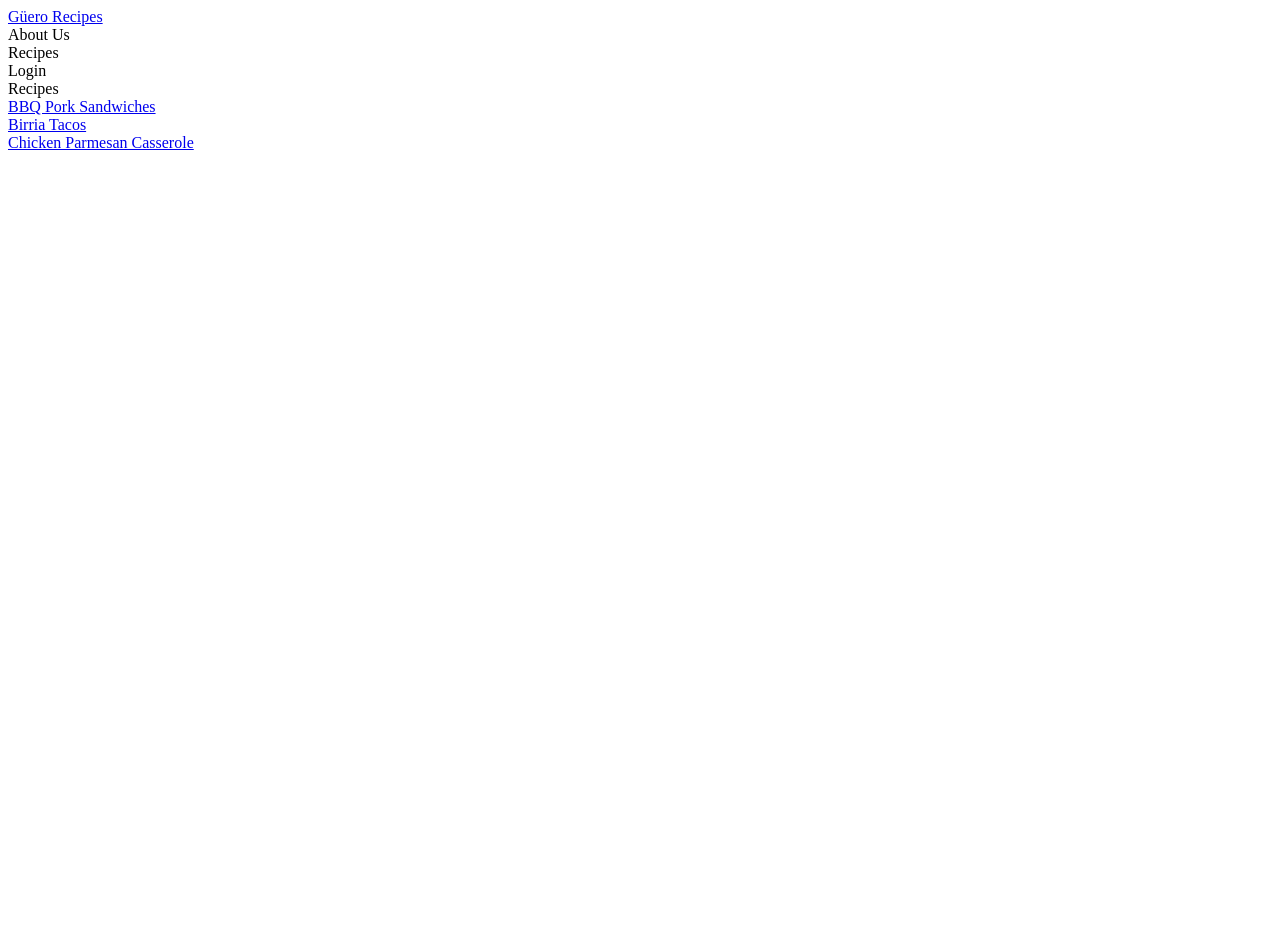
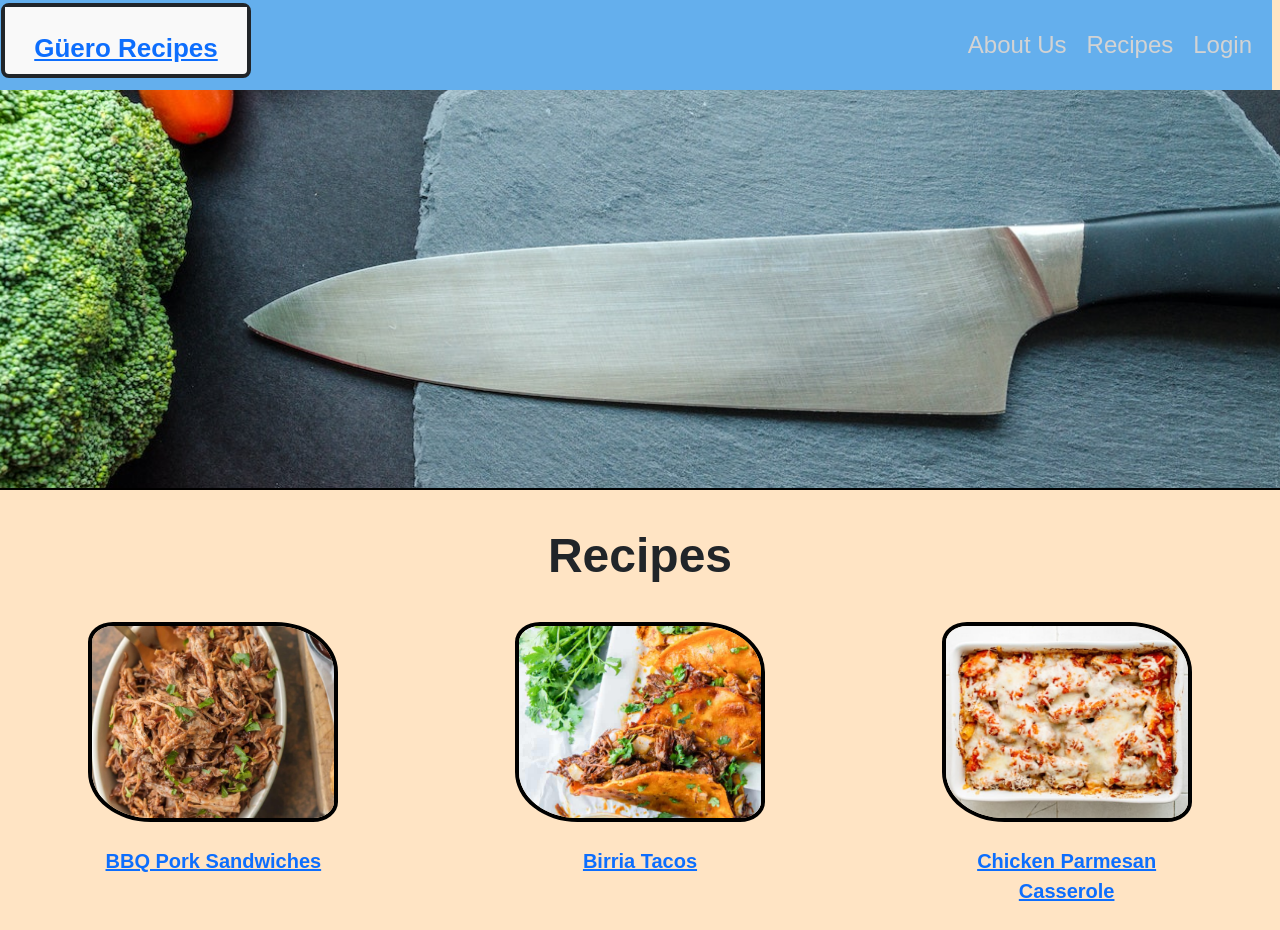
Before and after one commit to mkm02/startup, a plain HTML site: page index.html in a window 1280 px wide. Before the commit the page ends 800 px from the top, so only its background shows below. Drawn offline with nearby package versions, Linux system fonts and the light colour scheme.

Commit message:
Add headers, images, and Bootstrap CDN link to each page

```diff
--- a/index.html
+++ b/index.html
@@ -1,15 +1,25 @@
 <!DOCTYPE html>
 <html lang="en">
   <head>
-    <meta charset="utf-8">
+    <meta charset="utf-8"/>
+    <meta name="viewport" content="width=device-width, initial-scale=1.0" />
     <title>Güero Recipes</title>
+
+    <link rel="stylesheet" href="styles.css"/>
+    <!-- Bootstrap CSS framework -->
+    <link
+      href="https://cdn.jsdelivr.net/npm/bootstrap@5.2.3/dist/css/bootstrap.min.css"
+      rel="stylesheet"
+      crossorigin="anonymous"
+    />
+
   </head>
   <body>
     <header>
       <div class="menubar">
         <div class="logo">
           <a href="index.html">
-            <div id = "logotext">Güero Recipes</div>
+            <div id="logotext">Güero Recipes</div>
           </a>
         </div>
 
@@ -26,9 +36,28 @@
 
       <div class="recipeheading">Recipes</div>
 
-      <a class="recipelink" href="Recipes/bbq_pork.html">BBQ Pork Sandwiches</a><br>
-      <a class="recipelink" href="Recipes/birria_tacos.html">Birria Tacos</a><br>
-      <a class="recipelink" href="Recipes/chicken_parm.html">Chicken Parmesan Casserole</a><br>
+      <div class="homediv">
+        <div class="spot1">
+          <a href="Recipes/bbq_pork.html">
+            <img class="homepic" id="bbqpork" src="Recipes/images/bbq-pork-sandwiches.jpg" alt="Cooked pork and coleslaw" ><br>
+          </a>
+          <a class="recipelink" href="Recipes/bbq_pork.html">BBQ Pork Sandwiches</a><br>
+        </div>
+
+        <div class="spot2">
+          <a href="Recipes/birria_tacos.html">
+            <img class="homepic" id="birria" src="Recipes/images/birria-tacos.jpg" alt="Birria tacos final product"><br>
+          </a>
+          <a class="recipelink" href="Recipes/birria_tacos.html">Birria Tacos</a><br>
+        </div>
+
+        <div class="spot3">
+          <a href="Recipes/chicken_parm.html">
+            <img class="homepic" src="Recipes/images/Chicken-Parmesan-Casserole.jpg" alt="Chicken Parmesan Casserole finished product"><br>
+          </a>
+          <a class="recipelink" href="Recipes/chicken_parm.html">Chicken Parmesan Casserole</a><br>
+        </div>
+      </div>
     </main>
 
     <footer>
--- /dev/null
+++ b/styles.css
@@ -0,0 +1,211 @@
+* {
+    background-color: bisque;
+    font-family: Arial, Helvetica, sans-serif;
+}
+
+#italian {
+    font-family: "Brush Script MT", "Verdana", sans-serif;
+    font: size 72px;
+    font-weight: 500;
+}
+
+#bbqpork {
+    object-position: -50% 40%;
+}
+
+#birria {
+    object-position: 0% 60%;
+}
+
+.menubar {
+    display: flex;
+    width: 100%;
+    margin: 0px 0px 0px -8px;
+    height: 90px;
+    background-color: rgb(100, 175, 237);
+    flex-direction: row;
+    justify-content: space-between;
+    position: fixed;
+    top: 0;
+}
+
+.logo {
+    width: 250px;
+    height: 75px;
+    margin: 3px 30px 50px 9px;
+    border: solid;
+    border-radius: 8px;
+    border-width: 4px;
+    background-color: #f9f9f9;
+}
+
+#logotext {
+    font-size: 26px;
+    background-color: #f9f9f9;
+    font-weight: 600;
+    text-align: center;
+    padding-top: 22px;
+}
+
+.alloptions {
+    display: flex;
+    justify-content: flex-end;
+    background-color: rgb(100, 175, 237);
+}
+
+.login {
+    display: flex;
+    background-color: rgb(100, 175, 237);
+    color: lightgray;
+    font-size: 24px;
+    align-items: center;
+    margin-right: 20px;
+}
+.recipesoption {
+    display: flex;
+    background-color: rgb(100, 175, 237);
+    color: lightgray;
+    font-size: 24px;
+    align-items: center;
+    margin-right: 20px;
+}
+.aboutus {
+    display: flex;
+    background-color: rgb(100, 175, 237);
+    color: lightgray;
+    font-size: 24px;
+    align-items: center;
+    margin-right: 20px;
+}
+
+.component {
+    font-family: "Helvetica", "Verdana", sans-serif;
+    font: size 48px;
+    font-weight: 500;
+}
+
+.name {
+    font-family: "Helvetica", "Verdana", sans-serif;
+    font: size 72px;
+    font-weight: 500;
+}
+
+.description {
+    font-family: "Helvetica", sans-serif;
+    font: size 56px;
+    font-weight: bolder;
+}
+
+.ingredients {
+    font-family: "Helvetica", sans-serif;
+    font: size 56px;
+    font-weight: bolder;
+}
+
+.steps {
+    font-family: "Helvetica", sans-serif;
+    font: size 56px;
+    font-weight: bolder;
+}
+
+.stepinfo{
+    font-weight: normal;
+}
+
+ol li {
+    font-weight: bold;
+    line-height: 1.6;
+}
+
+ul li {
+    line-height: 1.6;
+}
+
+.recipeheading {
+    margin-top: 30px;
+    font-family: Arial, Helvetica, sans-serif;
+    font-size: 48px;
+    text-align: center;
+    font-weight: bolder;
+}
+
+.homepic {
+    height: 200px;
+    width: 250px;
+    object-fit:cover;
+    display: flex;
+    border: 4px solid black;
+    border-radius: 10% 25%;
+    flex-basis: auto;
+    flex: 1;
+}
+
+.homepic:hover {
+    border: 5px solid rgb(100, 175, 237);
+}
+
+.homediv {
+
+    display: flex;
+    justify-content: space-around;
+    flex-wrap: nowrap;
+    flex-direction: row;
+    margin-top: 30px;
+}
+
+.spot1 {
+    width: 250px;
+    text-align: center;
+
+}
+
+.spot2 {
+    width: 250px;
+    text-align: center;
+}
+
+.spot3 {
+    width: 250px;
+    text-align: center;
+}
+
+.recipelink {
+    display: flex;
+    justify-content: center;
+    font-size: 20px;
+    font-weight: bold;
+}
+
+.recipelink:hover {
+    text-decoration: underline rgb(100, 175, 237);
+    text-decoration-thickness: 10%;
+
+}
+
+.headimage {
+    margin-top: 90px;
+    height: 400px;
+    border-bottom: solid black 2px;
+    width: 101%;
+    margin-left: -8px;
+}
+
+#landingimage {
+    background-image: url("pexels-lukas-952478.jpg");
+    background-repeat: no-repeat;
+    background-position: center;
+    background-size: cover;
+}
+
+a {
+    text-decoration: none;
+    color: black;
+
+}
+
+.button {
+    background-color: rgb(233, 233, 233);
+    padding: 2px;
+    border: dotted black 1px;
+    border-radius: 3px;
+}
```
Also changed, not shown: Recipes/bbq_pork.html (+15 -3 lines), Recipes/birria_tacos.html (+15 -3 lines), Recipes/chicken_parm.html (+15 -4 lines), Recipes/images/Chicken-Parmesan-Casserole.jpg (added), Recipes/images/bbq-pork-sandwiches.jpg (added), Recipes/images/birria-tacos.jpg (added), pexels-lukas-952478.jpg (added).
